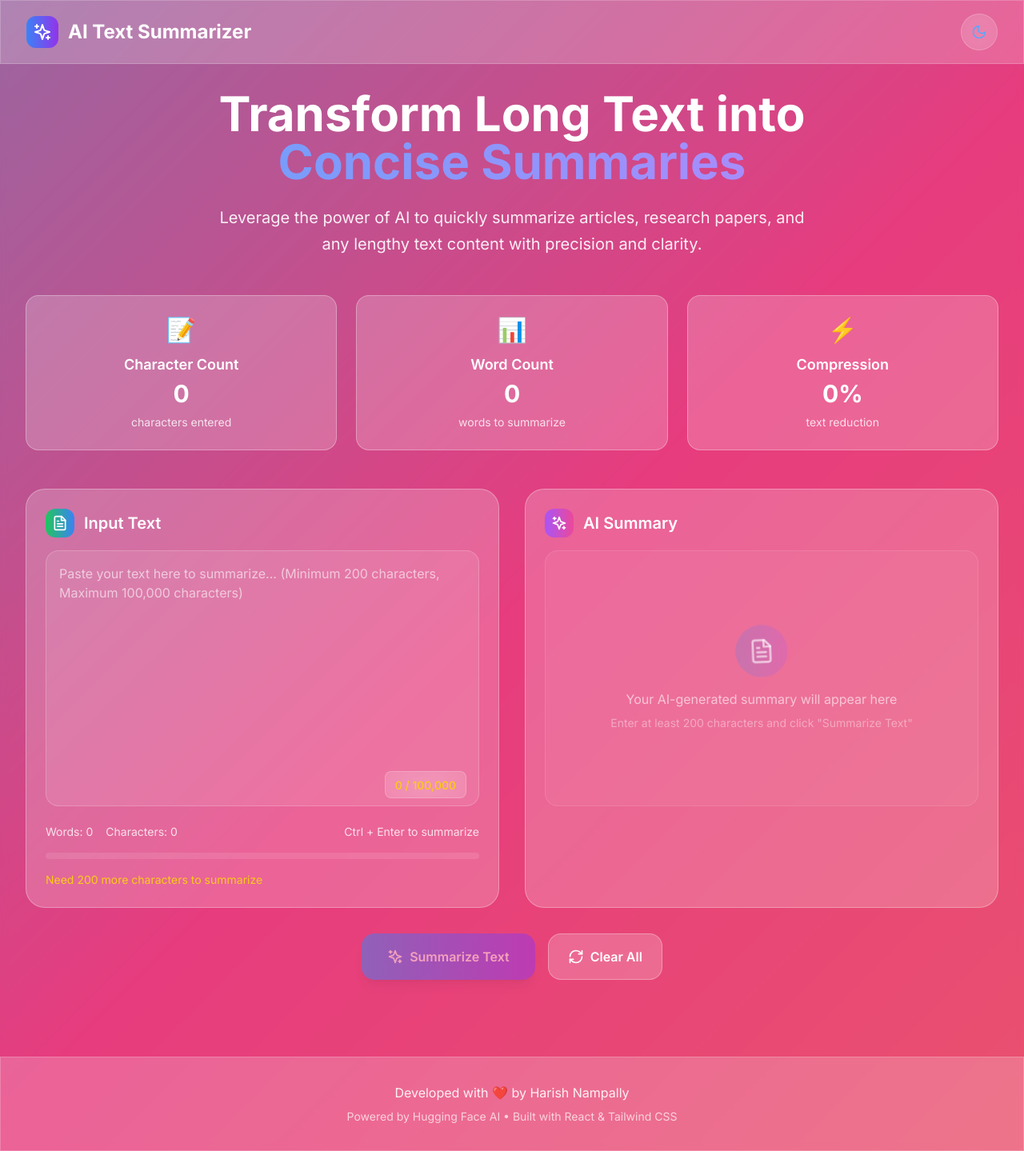
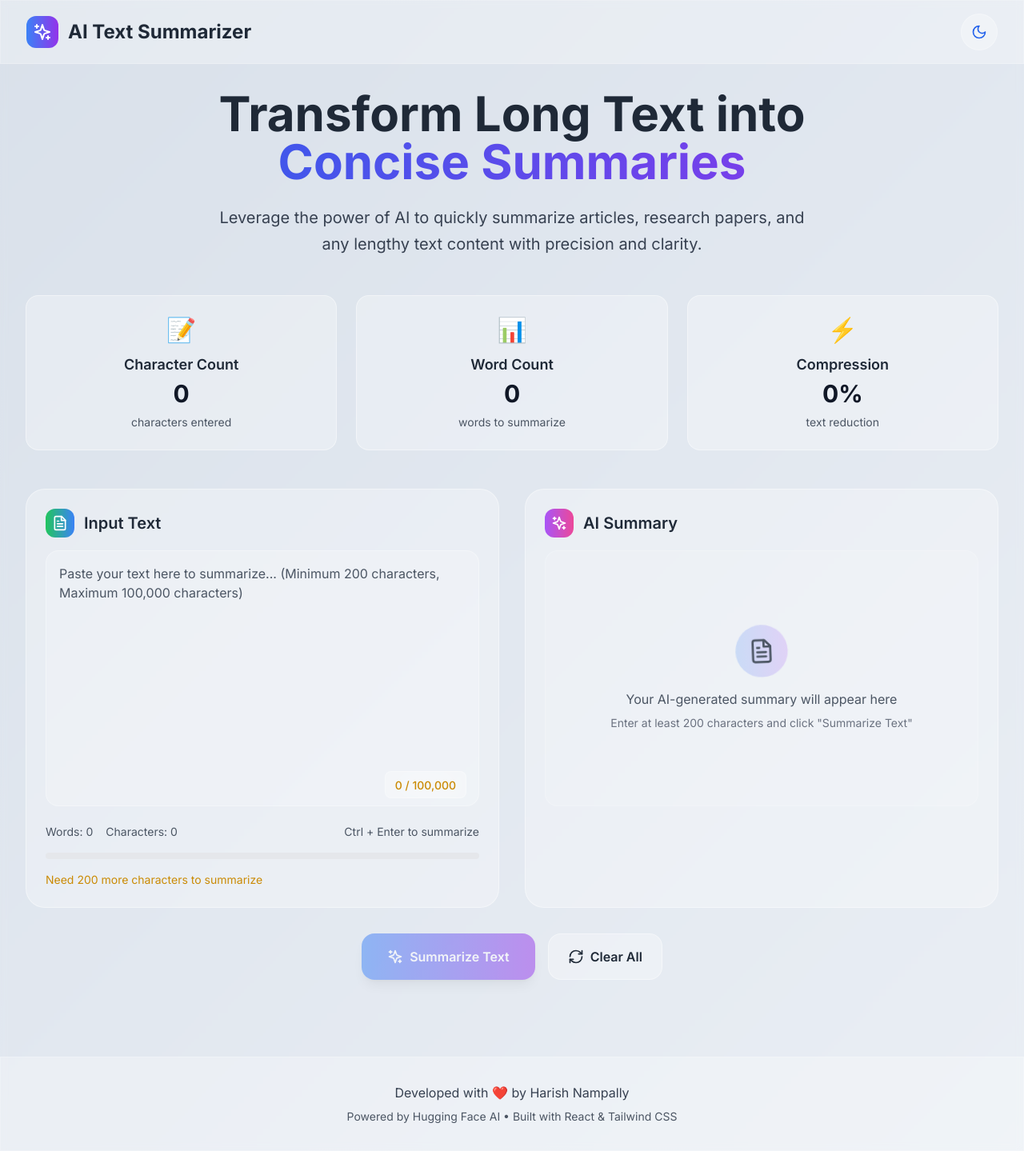
Before and after one commit to nampallyharish4/AI-Text-Summarizer-App, a React (Vite) app: page / in a window 1280 px wide. Shown: the whole page at 80% size. Built offline with nearby package versions, Linux system fonts and the light colour scheme.

Commit message:
Fix white theme with proper color scheme

```diff
--- a/src/App.tsx
+++ b/src/App.tsx
@@ -93,14 +93,14 @@ function App() {
 
   return (
     <div className={`min-h-screen transition-all duration-500 ${
-      darkMode ? 'dark-gradient-bg' : 'gradient-bg'
+      darkMode ? 'dark-gradient-bg' : 'light-gradient-bg'
     }`}>
       <div className="min-h-screen backdrop-blur-sm">
         {/* Header */}
         <motion.header
           initial={{ opacity: 0, y: -20 }}
           animate={{ opacity: 1, y: 0 }}
-          className="glass-strong sticky top-0 z-50 border-b border-white/20"
+          className="glass-strong sticky top-0 z-50 border-b border-white/20 dark:border-white/20"
         >
           <div className="max-w-7xl mx-auto px-4 sm:px-6 lg:px-8 py-4">
             <div className="flex items-center justify-between">
@@ -111,7 +111,7 @@ function App() {
                 <div className="p-2 rounded-xl bg-gradient-to-r from-blue-500 to-purple-600">
                   <Sparkles className="w-6 h-6 text-white" />
                 </div>
-                <h1 className="text-2xl font-bold text-white dark:text-white">
+                <h1 className="text-2xl font-bold text-gray-800 dark:text-white">
                   AI Text Summarizer
                 </h1>
               </motion.div>
@@ -141,7 +141,7 @@ function App() {
                       exit={{ rotate: -90, opacity: 0 }}
                       transition={{ duration: 0.3 }}
                     >
-                      <Moon className="w-5 h-5 text-blue-400" />
+                      <Moon className="w-5 h-5 text-blue-600" />
                     </motion.div>
                   )}
                 </AnimatePresence>
@@ -159,13 +159,13 @@ function App() {
             transition={{ delay: 0.2 }}
             className="text-center mb-12"
           >
-            <h2 className="text-4xl md:text-6xl font-bold text-white dark:text-white mb-6 leading-tight">
+            <h2 className="text-4xl md:text-6xl font-bold text-gray-800 dark:text-white mb-6 leading-tight">
               Transform Long Text into
-              <span className="block bg-gradient-to-r from-blue-400 to-purple-400 bg-clip-text text-transparent">
+              <span className="block bg-gradient-to-r from-blue-600 to-purple-600 bg-clip-text text-transparent">
                 Concise Summaries
               </span>
             </h2>
-            <p className="text-xl text-white/90 dark:text-white/80 max-w-3xl mx-auto leading-relaxed">
+            <p className="text-xl text-gray-700 dark:text-white/80 max-w-3xl mx-auto leading-relaxed">
               Leverage the power of AI to quickly summarize articles, research papers,
               and any lengthy text content with precision and clarity.
             </p>
@@ -257,7 +257,7 @@ function App() {
                   whileHover={{ scale: 1.05 }}
                   whileTap={{ scale: 0.95 }}
                   onClick={() => copyToClipboard(summary)}
-                  className="px-6 py-4 glass-strong text-white dark:text-white font-semibold rounded-2xl hover:bg-white/20 transition-all duration-300 flex items-center space-x-2"
+                  className="px-6 py-4 glass-strong text-gray-800 dark:text-white font-semibold rounded-2xl hover:bg-white/30 dark:hover:bg-white/20 transition-all duration-300 flex items-center space-x-2"
                 >
                   <Copy className="w-5 h-5" />
                   <span>Copy Summary</span>
@@ -267,7 +267,7 @@ function App() {
                   whileHover={{ scale: 1.05 }}
                   whileTap={{ scale: 0.95 }}
                   onClick={downloadSummary}
-                  className="px-6 py-4 glass-strong text-white dark:text-white font-semibold rounded-2xl hover:bg-white/20 transition-all duration-300 flex items-center space-x-2"
+                  className="px-6 py-4 glass-strong text-gray-800 dark:text-white font-semibold rounded-2xl hover:bg-white/30 dark:hover:bg-white/20 transition-all duration-300 flex items-center space-x-2"
                 >
                   <Download className="w-5 h-5" />
                   <span>Download</span>
@@ -279,7 +279,7 @@ function App() {
               whileHover={{ scale: 1.05 }}
               whileTap={{ scale: 0.95 }}
               onClick={clearAll}
-              className="px-6 py-4 glass-strong text-white dark:text-white font-semibold rounded-2xl hover:bg-white/20 transition-all duration-300 flex items-center space-x-2"
+              className="px-6 py-4 glass-strong text-gray-800 dark:text-white font-semibold rounded-2xl hover:bg-white/30 dark:hover:bg-white/20 transition-all duration-300 flex items-center space-x-2"
             >
               <RefreshCw className="w-5 h-5" />
               <span>Clear All</span>
@@ -292,14 +292,14 @@ function App() {
           initial={{ opacity: 0 }}
           animate={{ opacity: 1 }}
           transition={{ delay: 1.2 }}
-          className="glass-strong border-t border-white/20 mt-16"
+          className="glass-strong border-t border-white/20 dark:border-white/20 mt-16"
         >
           <div className="max-w-7xl mx-auto px-4 sm:px-6 lg:px-8 py-8">
             <div className="text-center">
-              <p className="text-white/90 dark:text-white/80">
+              <p className="text-gray-700 dark:text-white/80">
                 Developed with ❤️ by Harish Nampally
               </p>
-              <p className="text-white/70 dark:text-white/60 text-sm mt-2">
+              <p className="text-gray-600 dark:text-white/60 text-sm mt-2">
                 Powered by Hugging Face AI • Built with React & Tailwind CSS
               </p>
             </div>
--- a/src/components/StatsCard.tsx
+++ b/src/components/StatsCard.tsx
@@ -15,9 +15,9 @@ const StatsCard: React.FC<StatsCardProps> = ({ title, value, subtitle, icon }) =
       className="glass-strong rounded-2xl p-6 text-center"
     >
       <div className="text-3xl mb-3">{icon}</div>
-      <h3 className="text-lg font-semibold text-white dark:text-white mb-1">{title}</h3>
-      <div className="text-3xl font-bold text-white dark:text-white mb-2">{value}</div>
-      <p className="text-white/80 dark:text-white/70 text-sm">{subtitle}</p>
+      <h3 className="text-lg font-semibold text-gray-800 dark:text-white mb-1">{title}</h3>
+      <div className="text-3xl font-bold text-gray-900 dark:text-white mb-2">{value}</div>
+      <p className="text-gray-600 dark:text-white/70 text-sm">{subtitle}</p>
     </motion.div>
   );
 };
--- a/src/components/SummaryOutput.tsx
+++ b/src/components/SummaryOutput.tsx
@@ -26,7 +26,7 @@ const SummaryOutput: React.FC<SummaryOutputProps> = ({
           <div className="p-2 rounded-xl bg-gradient-to-r from-purple-500 to-pink-500">
             <Sparkles className="w-5 h-5 text-white" />
           </div>
-          <h3 className="text-xl font-semibold text-white dark:text-white">AI Summary</h3>
+          <h3 className="text-xl font-semibold text-gray-800 dark:text-white">AI Summary</h3>
         </div>
 
         {summary && (
@@ -35,19 +35,19 @@ const SummaryOutput: React.FC<SummaryOutputProps> = ({
               whileHover={{ scale: 1.1 }}
               whileTap={{ scale: 0.9 }}
               onClick={onCopy}
-              className="p-2 glass rounded-xl hover:bg-white/20 transition-all duration-300"
+              className="p-2 glass rounded-xl hover:bg-white/30 dark:hover:bg-white/20 transition-all duration-300"
               title="Copy summary"
             >
-              <Copy className="w-4 h-4 text-white dark:text-white" />
+              <Copy className="w-4 h-4 text-gray-700 dark:text-white" />
             </motion.button>
             <motion.button
               whileHover={{ scale: 1.1 }}
               whileTap={{ scale: 0.9 }}
               onClick={onDownload}
-              className="p-2 glass rounded-xl hover:bg-white/20 transition-all duration-300"
+              className="p-2 glass rounded-xl hover:bg-white/30 dark:hover:bg-white/20 transition-all duration-300"
               title="Download summary"
             >
-              <Download className="w-4 h-4 text-white dark:text-white" />
+              <Download className="w-4 h-4 text-gray-700 dark:text-white" />
             </motion.button>
           </div>
         )}
@@ -58,14 +58,14 @@ const SummaryOutput: React.FC<SummaryOutputProps> = ({
           <motion.div
             initial={{ opacity: 0, y: 20 }}
             animate={{ opacity: 1, y: 0 }}
-            className="p-4 bg-white/10 dark:bg-black/10 border border-white/20 rounded-2xl min-h-80"
+            className="p-4 bg-white/20 dark:bg-black/10 border border-white/30 dark:border-white/20 rounded-2xl min-h-80"
           >
-            <p className="text-white dark:text-white leading-relaxed whitespace-pre-wrap">
+            <p className="text-gray-800 dark:text-white leading-relaxed whitespace-pre-wrap">
               {summary}
             </p>
           </motion.div>
         ) : (
-          <div className="flex flex-col items-center justify-center p-8 bg-white/5 dark:bg-black/5 border border-white/10 rounded-2xl min-h-80">
+          <div className="flex flex-col items-center justify-center p-8 bg-white/10 dark:bg-black/5 border border-white/20 dark:border-white/10 rounded-2xl min-h-80">
             <motion.div
               animate={{
                 scale: [1, 1.1, 1],
@@ -78,12 +78,12 @@ const SummaryOutput: React.FC<SummaryOutputProps> = ({
               }}
               className="p-4 rounded-full bg-gradient-to-r from-blue-500/20 to-purple-500/20 mb-4"
             >
-              <FileText className="w-8 h-8 text-white/60 dark:text-white/50" />
+              <FileText className="w-8 h-8 text-gray-600 dark:text-white/50" />
             </motion.div>
-            <p className="text-white/60 dark:text-white/50 text-center">
+            <p className="text-gray-600 dark:text-white/50 text-center">
               Your AI-generated summary will appear here
             </p>
-            <p className="text-white/40 dark:text-white/30 text-sm text-center mt-2">
+            <p className="text-gray-500 dark:text-white/30 text-sm text-center mt-2">
               Enter at least 200 characters and click "Summarize Text"
             </p>
           </div>
@@ -91,7 +91,7 @@ const SummaryOutput: React.FC<SummaryOutputProps> = ({
       </div>
 
       {summary && (
-        <div className="flex justify-between items-center text-sm text-white/80 dark:text-white/70">
+        <div className="flex justify-between items-center text-sm text-gray-600 dark:text-white/70">
           <span>Summary: {wordCount} words</span>
           <span>{summary.length} characters</span>
         </div>
--- a/src/components/TextInput.tsx
+++ b/src/components/TextInput.tsx
@@ -37,7 +37,7 @@ const TextInput: React.FC<TextInputProps> = ({
         <div className="p-2 rounded-xl bg-gradient-to-r from-green-500 to-blue-500">
           <FileText className="w-5 h-5 text-white" />
         </div>
-        <h3 className="text-xl font-semibold text-white dark:text-white">Input Text</h3>
+        <h3 className="text-xl font-semibold text-gray-800 dark:text-white">Input Text</h3>
       </div>
 
       <div className="relative mb-4">
@@ -46,14 +46,14 @@ const TextInput: React.FC<TextInputProps> = ({
           onChange={(e) => onChange(e.target.value)}
           onKeyPress={handleKeyPress}
           placeholder="Paste your text here to summarize... (Minimum 200 characters, Maximum 100,000 characters)"
-          className="w-full h-80 p-4 bg-white/10 dark:bg-black/10 border border-white/20 rounded-2xl text-white dark:text-white placeholder-white/60 dark:placeholder-white/50 resize-none focus:outline-none focus:ring-2 focus:ring-blue-500/50 focus:border-transparent transition-all duration-300"
+          className="w-full h-80 p-4 bg-white/20 dark:bg-black/10 border border-white/30 dark:border-white/20 rounded-2xl text-gray-800 dark:text-white placeholder-gray-600 dark:placeholder-white/50 resize-none focus:outline-none focus:ring-2 focus:ring-blue-500/50 focus:border-transparent transition-all duration-300"
           maxLength={100000}
         />
 
         {/* Character counter overlay */}
         <div className="absolute bottom-4 right-4 glass rounded-lg px-3 py-1">
           <span className={`text-sm font-medium ${
-            isValid ? 'text-green-400' : characterCount > 100000 ? 'text-red-400' : 'text-yellow-400'
+            isValid ? 'text-green-600 dark:text-green-400' : characterCount > 100000 ? 'text-red-600 dark:text-red-400' : 'text-yellow-600 dark:text-yellow-400'
           }`}>
             {characterCount.toLocaleString()} / 100,000
           </span>
@@ -62,11 +62,11 @@ const TextInput: React.FC<TextInputProps> = ({
 
       {/* Stats */}
       <div className="flex justify-between items-center mb-4">
-        <div className="flex space-x-4 text-sm text-white/80 dark:text-white/70">
+        <div className="flex space-x-4 text-sm text-gray-600 dark:text-white/70">
           <span>Words: {wordCount.toLocaleString()}</span>
           <span>Characters: {characterCount.toLocaleString()}</span>
         </div>
-        <div className="text-sm text-white/80 dark:text-white/70">
+        <div className="text-sm text-gray-600 dark:text-white/70">
           Ctrl + Enter to summarize
         </div>
       </div>
@@ -76,15 +76,15 @@ const TextInput: React.FC<TextInputProps> = ({
         <motion.div
           initial={{ opacity: 0, y: -10 }}
           animate={{ opacity: 1, y: 0 }}
-          className="flex items-center space-x-2 p-3 bg-red-500/20 border border-red-500/30 rounded-xl mb-4"
+          className="flex items-center space-x-2 p-3 bg-red-100 dark:bg-red-500/20 border border-red-300 dark:border-red-500/30 rounded-xl mb-4"
         >
-          <AlertCircle className="w-4 h-4 text-red-400" />
-          <span className="text-red-400 text-sm">{error}</span>
+          <AlertCircle className="w-4 h-4 text-red-600 dark:text-red-400" />
+          <span className="text-red-700 dark:text-red-400 text-sm">{error}</span>
         </motion.div>
       )}
 
       {/* Progress bar */}
-      <div className="w-full bg-white/10 rounded-full h-2 mb-4">
+      <div className="w-full bg-gray-200 dark:bg-white/10 rounded-full h-2 mb-4">
         <motion.div
           initial={{ width: 0 }}
           animate={{ width: `${Math.min((characterCount / 200) * 100, 100)}%` }}
@@ -97,19 +97,19 @@ const TextInput: React.FC<TextInputProps> = ({
       </div>
 
       {/* Validation message */}
-      <div className="text-sm text-white/70 dark:text-white/60">
+      <div className="text-sm text-gray-600 dark:text-white/60">
         {characterCount < 200 && (
-          <span className="text-yellow-400">
+          <span className="text-yellow-600 dark:text-yellow-400">
             Need {200 - characterCount} more characters to summarize
           </span>
         )}
         {characterCount >= 200 && characterCount <= 100000 && (
-          <span className="text-green-400">
+          <span className="text-green-600 dark:text-green-400">
             Ready to summarize!
           </span>
         )}
         {characterCount > 100000 && (
-          <span className="text-red-400">
+          <span className="text-red-600 dark:text-red-400">
             Text too long. Please reduce by {characterCount - 100000} characters.
           </span>
         )}
--- a/src/index.css
+++ b/src/index.css
@@ -16,15 +16,21 @@ body {
 
 @layer components {
   .glass {
-    @apply backdrop-blur-xl bg-white/10 dark:bg-black/10 border border-white/20 dark:border-white/10;
+    @apply backdrop-blur-xl bg-white/20 dark:bg-black/10 border border-white/30 dark:border-white/20;
   }
 
   .glass-strong {
-    @apply backdrop-blur-2xl bg-white/20 dark:bg-black/20 border border-white/30 dark:border-white/20;
+    @apply backdrop-blur-2xl bg-white/30 dark:bg-black/20 border border-white/40 dark:border-white/30;
   }
 
   .gradient-bg {
     background: linear-gradient(-45deg, #ee7752, #e73c7e, #23a6d5, #23d5ab);
+    background-size: 400% 400%;
+    animation: gradient 15s ease infinite;
+  }
+
+  .light-gradient-bg {
+    background: linear-gradient(-45deg, #f8fafc, #e2e8f0, #cbd5e1, #94a3b8);
     background-size: 400% 400%;
     animation: gradient 15s ease infinite;
   }
@@ -58,9 +64,9 @@ body {
 }
 
 ::-webkit-scrollbar-thumb {
-  @apply bg-white/20 dark:bg-white/10 rounded-full;
+  @apply bg-gray-400 dark:bg-white/20 rounded-full;
 }
 
 ::-webkit-scrollbar-thumb:hover {
-  @apply bg-white/30 dark:bg-white/20;
+  @apply bg-gray-500 dark:bg-white/30;
 }
```
Also changed, not shown: src/components/LoadingAnimation.tsx (+8 -8 lines).
